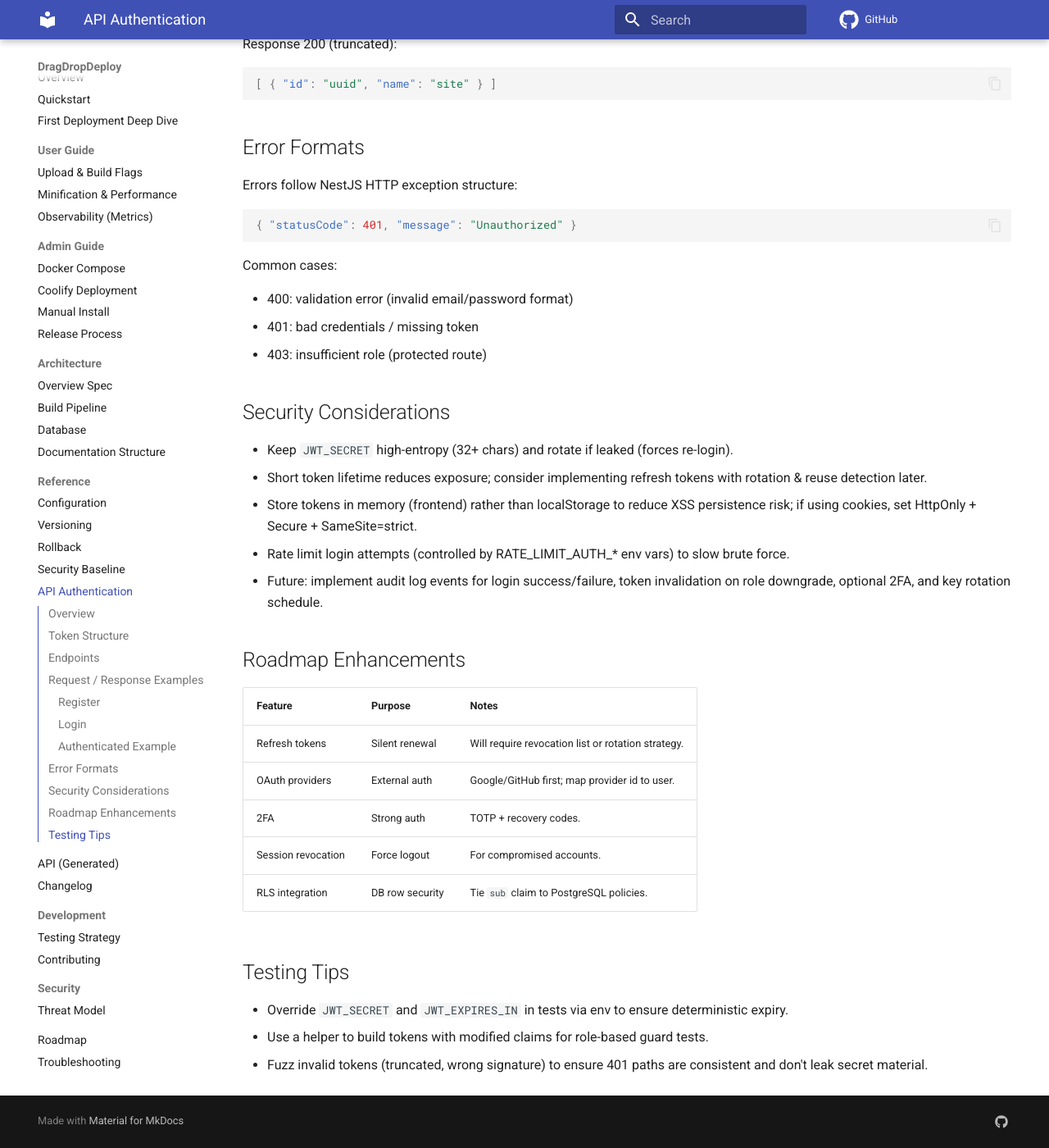
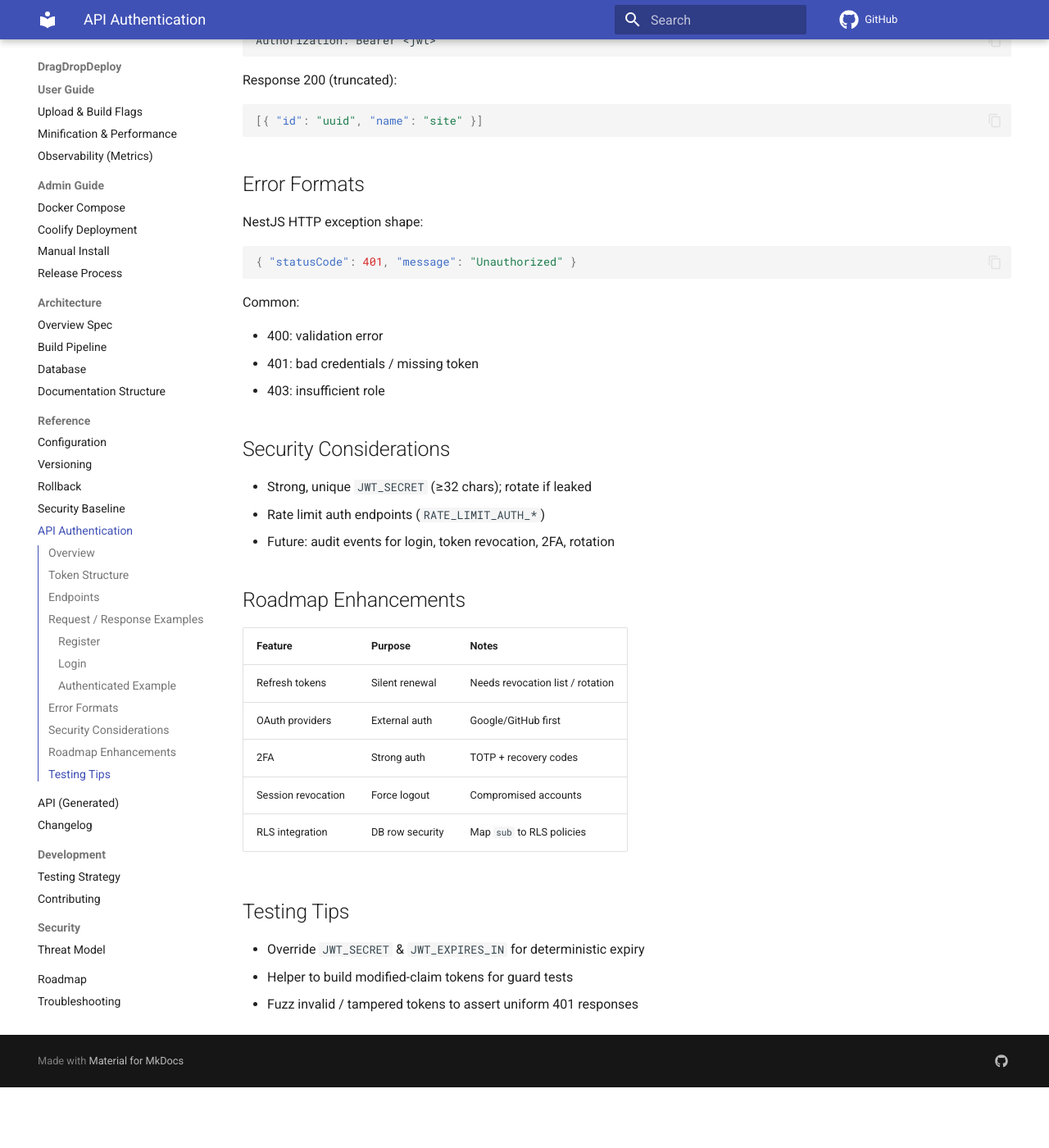
Before and after one commit to TomKonig/DragDropDeploy, an MkDocs documentation site: the page built from docs/reference/api-auth.md, in a window 1280 px wide and 1400 px high, scrolled down 1893 px. Shown: the whole window at 82% size. Built offline with MkDocs 1.6.1 and Material for MkDocs 9.7.7, drawn with Linux system fonts in a browser that asks for light colours; comment, search, counter and statistics services are not loaded; after the commit the page ends 3219 px from its top, so only the background shows below that; some of the changed text lies outside the part shown.

Commit message:
docs: adjust markdownlint rules and finalize api-auth cleanup (MD012 resolved)

````diff
--- a/docs/reference/api-auth.md
+++ b/docs/reference/api-auth.md
@@ -4,7 +4,7 @@ title: API Authentication
 
 ## Overview
 
-The platform uses stateless JWT bearer tokens for authenticating API requests. Tokens are signed with `HS256` using `JWT_SECRET` and have a configurable lifetime (`JWT_EXPIRES_IN`, default 15m). Refresh tokens are not yet implemented (future roadmap). Re-authenticate after expiry.
+Stateless JWT bearer tokens (HS256) authenticate API requests. Tokens use `JWT_SECRET` and expire after `JWT_EXPIRES_IN` (default 15m). No refresh tokens yet; clients must re-authenticate after expiry.
 
 ## Token Structure
 
@@ -13,29 +13,33 @@ Header:
 - alg: HS256
 - typ: JWT
 
-Claims (current):
+Claims:
 
 - sub: user id (UUID)
 - email: user email
 - role: USER | ADMIN | OPERATOR
-- iat / exp: issued-at and expiration
+- iat / exp: issued-at & expiration
 
-Planned future claims: `plan`, `features`, `nonce` (for replay protection enhancements).
+Planned: `plan`, `features`, `nonce`.
 
 ## Endpoints
 
-| Method | Path | Auth | Description |
-|--------|------|------|-------------|
-| POST | /auth/register | public (if signup open) | Create new user; first user becomes OPERATOR. |
-| POST | /auth/login | public | Exchange credentials for access token. |
-| GET | /auth/me | bearer | Return current user profile. |
-| POST | /auth/logout | bearer (future) | Invalidate server-side session / token revocation list (future). |
+| Method | Path           | Auth                    | Description                              |
+| ------ | -------------- | ----------------------- | ---------------------------------------- |
+| POST   | /auth/register | public (if signup open) | Create user; first user becomes OPERATOR |
+| POST   | /auth/login    | public                  | Exchange credentials for access token    |
+| GET    | /auth/me       | bearer                  | Current user profile                     |
+| POST   | /auth/logout   | bearer (future)         | Invalidate token (future)                |
 
 ## Request / Response Examples
 
 ### Register
 
+Request:
+
+```http
 POST /auth/register
+```
 
 Body:
 
@@ -51,7 +55,11 @@ Response 201:
 
 ### Login
 
+Request:
+
+```http
 POST /auth/login
+```
 
 Body:
 
@@ -78,43 +84,41 @@ Authorization: Bearer <jwt>
 Response 200 (truncated):
 
 ```json
-[ { "id": "uuid", "name": "site" } ]
+[{ "id": "uuid", "name": "site" }]
 ```
 
 ## Error Formats
 
-Errors follow NestJS HTTP exception structure:
+NestJS HTTP exception shape:
 
 ```json
 { "statusCode": 401, "message": "Unauthorized" }
 ```
 
-Common cases:
+Common:
 
-- 400: validation error (invalid email/password format)
+- 400: validation error
 - 401: bad credentials / missing token
-- 403: insufficient role (protected route)
+- 403: insufficient role
 
 ## Security Considerations
 
-- Keep `JWT_SECRET` high-entropy (32+ chars) and rotate if leaked (forces re-login).
-- Short token lifetime reduces exposure; consider implementing refresh tokens with rotation & reuse detection later.
-- Store tokens in memory (frontend) rather than localStorage to reduce XSS persistence risk; if using cookies, set HttpOnly + Secure + SameSite=strict.
-- Rate limit login attempts (controlled by RATE_LIMIT_AUTH_* env vars) to slow brute force.
-- Future: implement audit log events for login success/failure, token invalidation on role downgrade, optional 2FA, and key rotation schedule.
+- Strong, unique `JWT_SECRET` (≥32 chars); rotate if leaked
+- Rate limit auth endpoints (`RATE_LIMIT_AUTH_*`)
+- Future: audit events for login, token revocation, 2FA, rotation
 
 ## Roadmap Enhancements
 
-| Feature | Purpose | Notes |
-|---------|---------|-------|
-| Refresh tokens | Silent renewal | Will require revocation list or rotation strategy. |
-| OAuth providers | External auth | Google/GitHub first; map provider id to user. |
-| 2FA | Strong auth | TOTP + recovery codes. |
-| Session revocation | Force logout | For compromised accounts. |
-| RLS integration | DB row security | Tie `sub` claim to PostgreSQL policies. |
+| Feature            | Purpose         | Notes                            |
+| ------------------ | --------------- | -------------------------------- |
+| Refresh tokens     | Silent renewal  | Needs revocation list / rotation |
+| OAuth providers    | External auth   | Google/GitHub first              |
+| 2FA                | Strong auth     | TOTP + recovery codes            |
+| Session revocation | Force logout    | Compromised accounts             |
+| RLS integration    | DB row security | Map `sub` to RLS policies        |
 
 ## Testing Tips
 
-- Override `JWT_SECRET` and `JWT_EXPIRES_IN` in tests via env to ensure deterministic expiry.
-- Use a helper to build tokens with modified claims for role-based guard tests.
-- Fuzz invalid tokens (truncated, wrong signature) to ensure 401 paths are consistent and don't leak secret material.
+- Override `JWT_SECRET` & `JWT_EXPIRES_IN` for deterministic expiry
+- Helper to build modified-claim tokens for guard tests
+- Fuzz invalid / tampered tokens to assert uniform 401 responses
````
Also changed, not shown: other parts of docs/reference/api-auth.md (+0 -2 lines), CHANGELOG.md (+2 -0 lines), .github/copilot-instructions.md.
